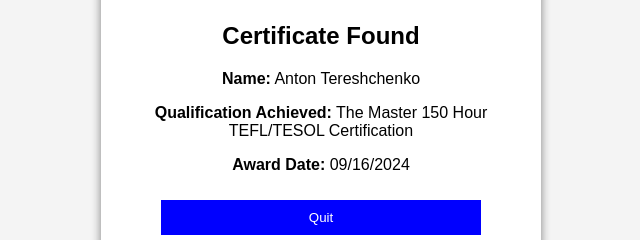
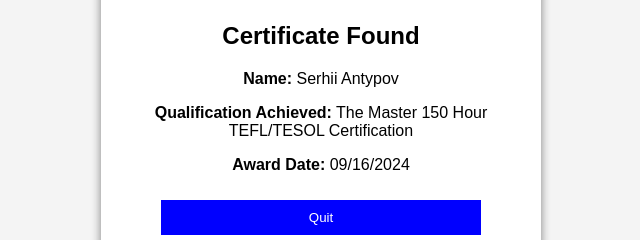
Before and after one commit to americantefllink/verification, a plain HTML site: page certificate.html in a window 1280 px wide. Shown: the part 217-457 px from the top of the page, 319-959 px from the left. Drawn offline with Linux system fonts and the light colour scheme.

Commit message:
Update certificate.html

```diff
--- a/certificate.html
+++ b/certificate.html
@@ -11,7 +11,7 @@
     <div class="container">
         <img src="logo.png" alt="Logo" class="logo">
         <h2>Certificate Found</h2>
-        <p><strong>Name:</strong> Anton Tereshchenko</p>
+        <p><strong>Name:</strong> Serhii Antypov</p>
         <p><strong>Qualification Achieved:</strong> The Master 150 Hour TEFL/TESOL Certification</p>
         <p><strong>Award Date:</strong> 09/16/2024</p>
         <button onclick="goBack()">Quit</button>
```
